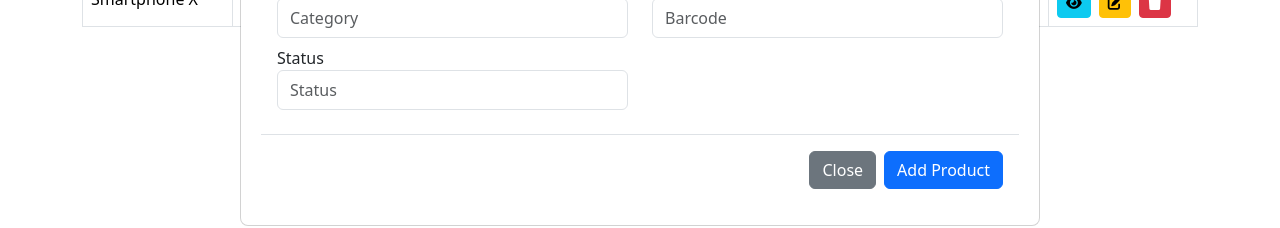
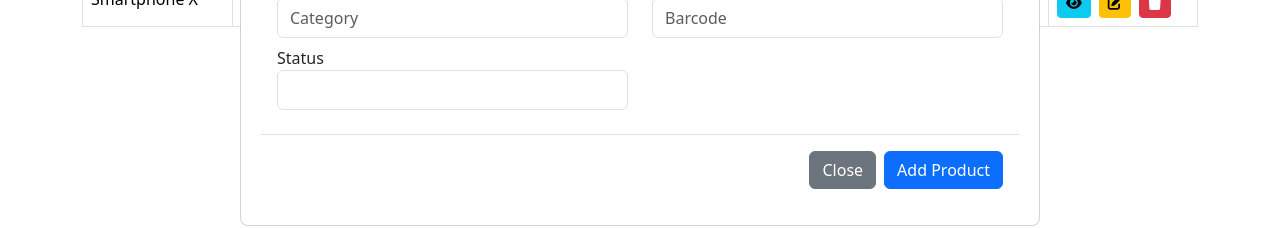
Before and after one commit to shyshasy/commercial-management-app, a Vue app: page /products in a window 1280 px wide. Both pictures are taken after a click on the button "Add New Product". Shown: the part 358-586 px from the top of the page. Built offline with nearby package versions, Linux system fonts and the light colour scheme.

Commit message:
update product commit

```diff
--- a/src/components/Product.vue
+++ b/src/components/Product.vue
@@ -71,11 +71,11 @@
 
                 <div class="col-md-6 mb-2">
                   <label>Price</label>
-                  <input v-model="newProduct.price" class="form-control" placeholder="Price">
+                  <input v-model="newProduct.price" class="form-control" placeholder="Price" type="number">
                 </div>
                 <div class="col-md-6 mb-2">
                   <label>Stock</label>
-                  <input v-model="newProduct.stock" class="form-control" placeholder="Stock">
+                  <input v-model="newProduct.stock" class="form-control" placeholder="Stock" type="nu">
                 </div>
                 <div class="col-md-6 mb-2">
                   <label>Category</label>
@@ -86,8 +86,12 @@
                   <input v-model="newProduct.barcode" class="form-control" placeholder="Barcode">
                 </div>
                 <div class="col-md-6 mb-2">
-                  <label>Status</label>
-                  <input v-model="newProduct.status" class="form-control" placeholder="Status">
+                  <label for="status">Status</label>
+                <select v-model="newProduct.category" class="form-control" required>
+                  <option value="" disabled>Select Status</option>
+                  <option value="Active">Active</option>
+                  <option value="Inactive">Inactive</option>
+                </select>
                 </div>
               </div>
             </div>
@@ -193,8 +197,7 @@
                   <option value="Active">Active</option>
                   <option value="Inactive">Inactive</option>
                 </select>
-                  <!-- <label>Status</label>
-                  <input v-model="editingProduct.status" class="form-control" placeholder="Status"> -->
+
                 </div>
               </div>
             </div>
```
